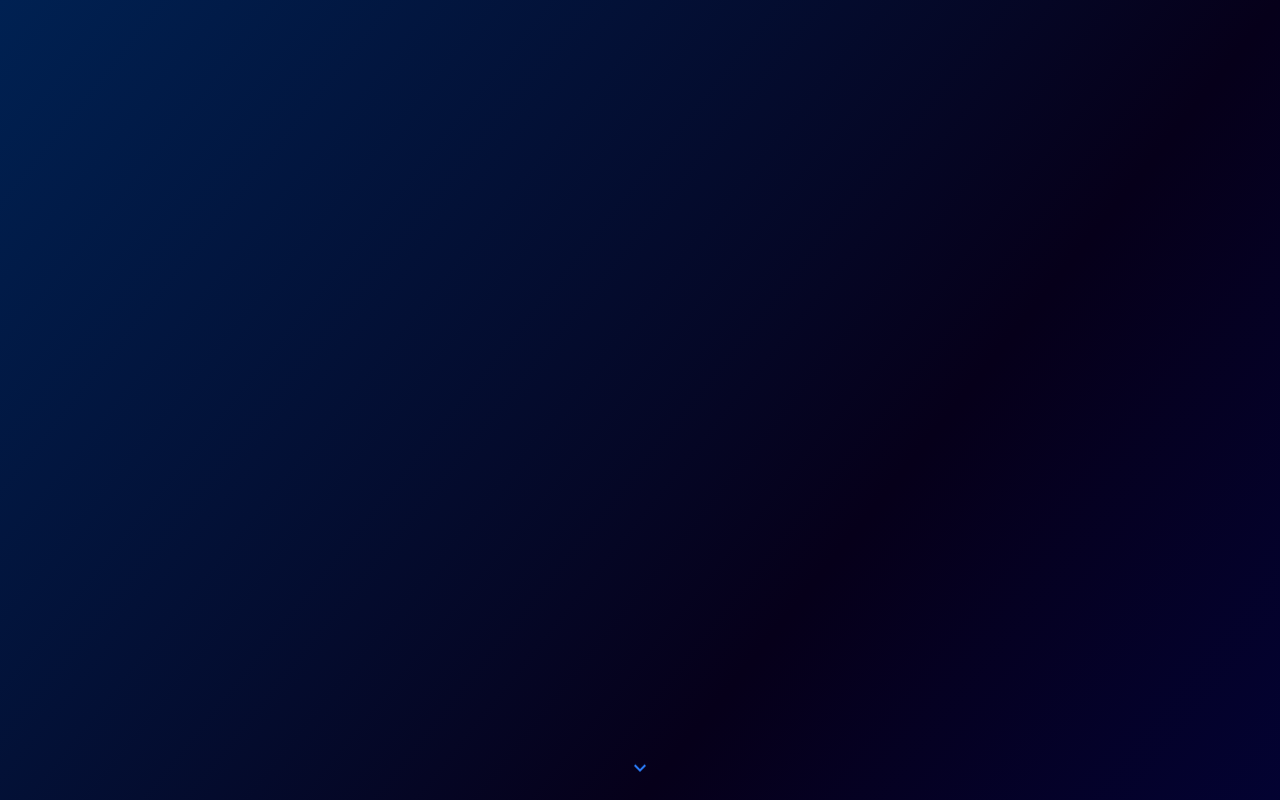
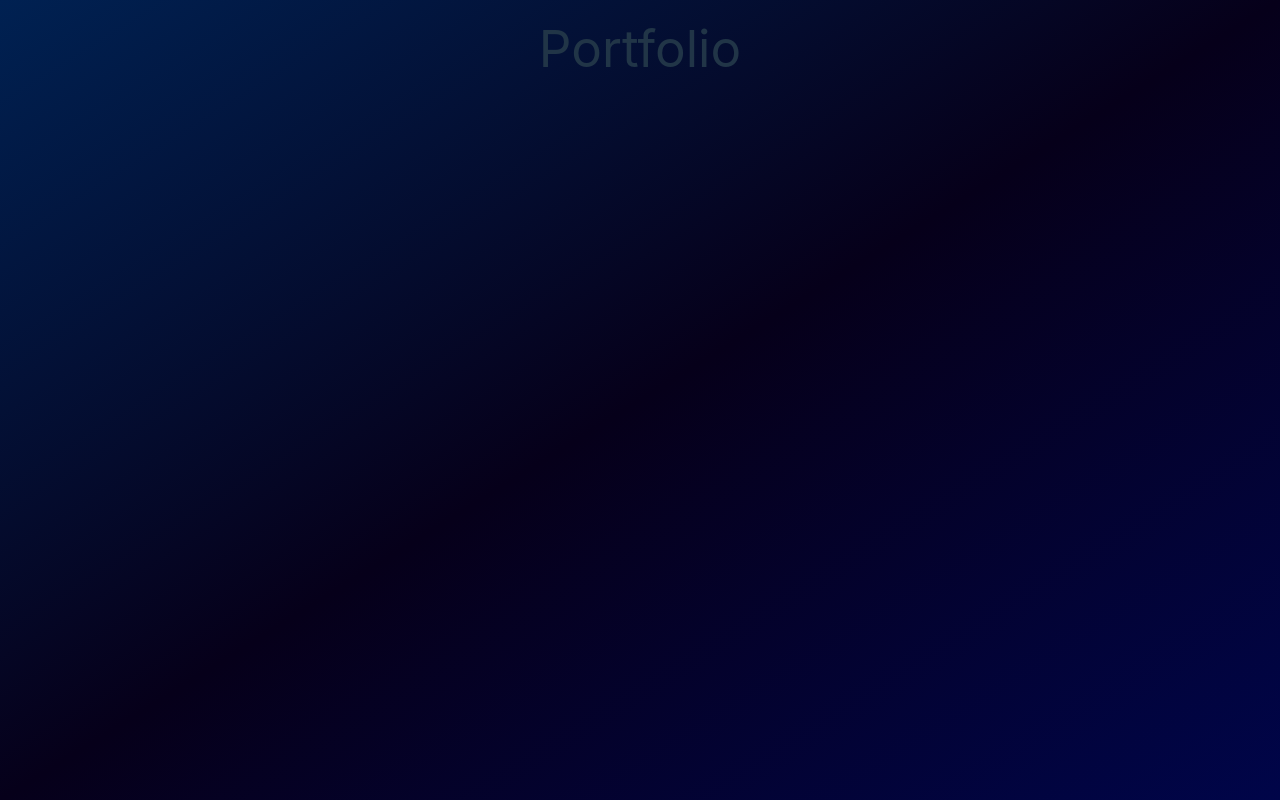
Before and after one commit to justinhung/justinwebdev.com, a React (Vite) app: page /portfolio in a window 1280 px wide. Shown: the top 800 px of the page. Built offline with nearby package versions, Linux system fonts and the light colour scheme.

Commit message:
added react-router

```diff
--- a/package.json
+++ b/package.json
@@ -19,6 +19,7 @@
     "gl-matrix": "^3.4.3",
     "react": "^18.3.1",
     "react-dom": "^18.3.1",
+    "react-router": "^7.1.5",
     "tailwindcss": "^4.0.0"
   },
   "devDependencies": {
--- a/src/main.tsx
+++ b/src/main.tsx
@@ -1,10 +1,17 @@
 import { StrictMode } from "react";
 import { createRoot } from "react-dom/client";
+import { BrowserRouter, Route, Routes } from "react-router";
 import "./index.css";
 import App from "./App.tsx";
+import Portfolio from "./pages/Portfolio.tsx";
 
 createRoot(document.getElementById("root")!).render(
   <StrictMode>
-    <App />
+    <BrowserRouter>
+      <Routes>
+        <Route path="/" element={<App />} />
+        <Route path="/portfolio" element={<Portfolio />} />
+      </Routes>
+    </BrowserRouter>
   </StrictMode>
 );
--- a/src/pages/portfolio.tsx
+++ b/src/pages/Portfolio.tsx
@@ -1,6 +1,6 @@
 export default function Portfolio() {
   return (
-    <div>
+    <div className="h-screen p-5">
       <h1>Portfolio</h1>
     </div>
   );
```
Also changed, not shown: 1 other file (tests, documents, lock files or other folders).
